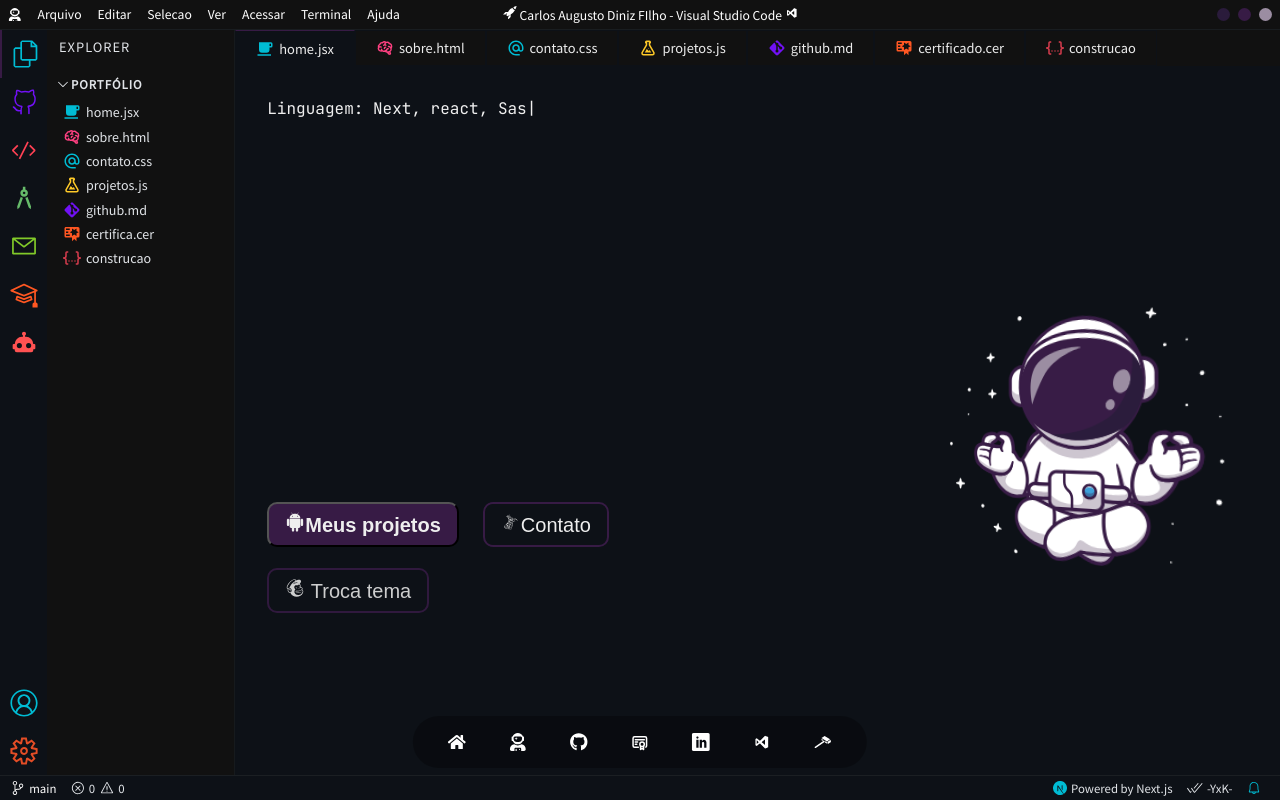
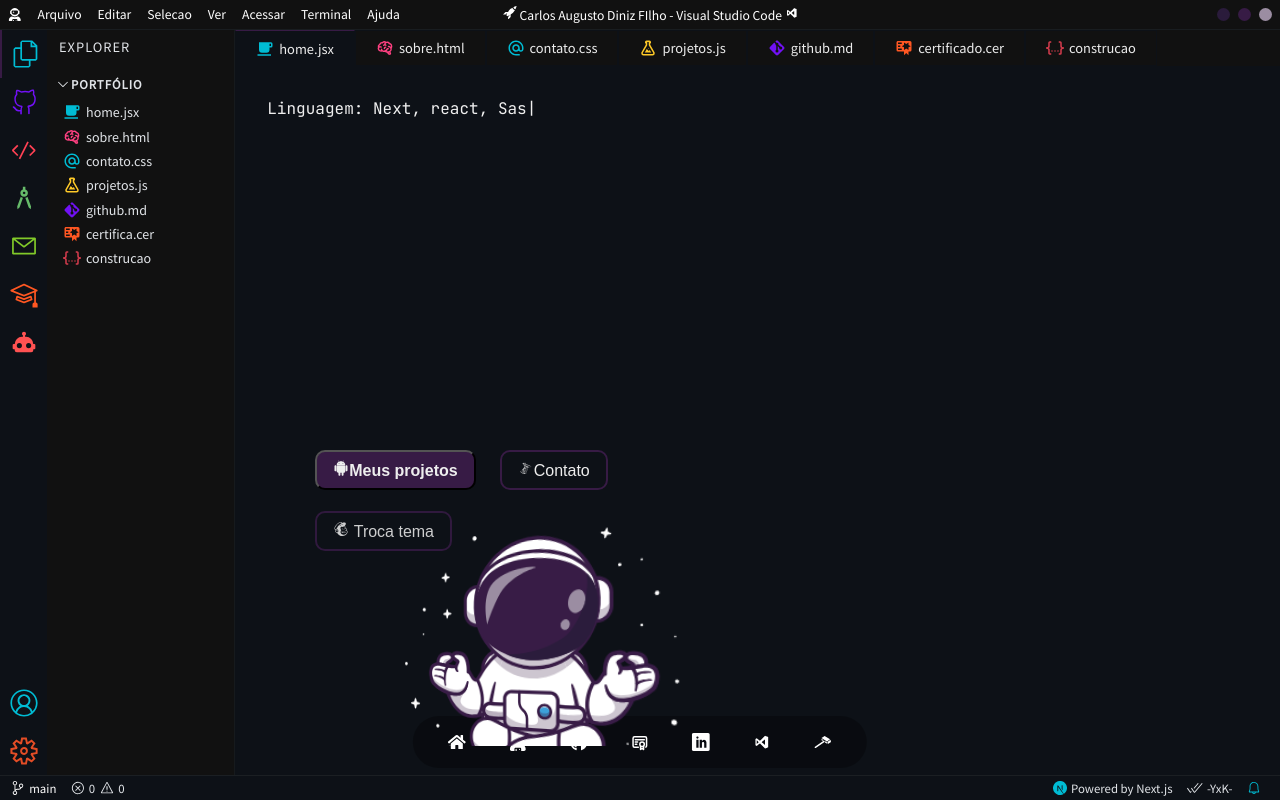
Before and after one commit to ysneshy/portfolio-carlos-filho, a Next.js app: page / in a window 1280 px wide. Built offline with nearby package versions, Linux system fonts and the light colour scheme.

Commit message:
upgrade48 :zap:

```diff
--- a/styles/HomePage.module.css
+++ b/styles/HomePage.module.css
@@ -9,17 +9,6 @@
 
 }
 
-.carousel {
-  width: 305px;
-
-  transition: width 2s, height 4s;
-}
-
-.carousel:hover {
-  width: 350px;
-  height: 350px;
-}
-
 .illustration {
   height: 100vh;
   display: flex;
@@ -29,7 +18,7 @@
 }
 
 .illustration {
-  width: 320px;
+  width: 318px;
   animation: float 5s ease-in-out infinite;
 }
 
@@ -148,7 +137,7 @@
 }
 
 /* 4K Screens */
-@media screen and (min-width: 2000px) {
+@media screen and (max-width: 2000px) {
   .background {
     font-size: 8.5rem;
   }
@@ -285,7 +274,7 @@
 
 }
 
-@media screen and (max-width: 320px) {
+@media screen and (min-width: 320px) {
 
   .foreground {
     margin: 0;
```
